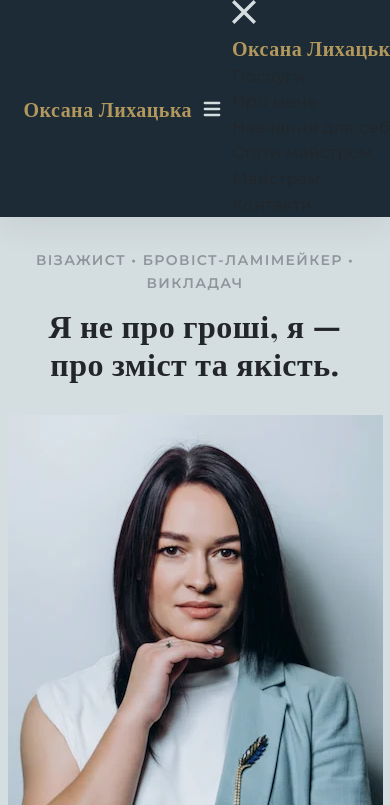
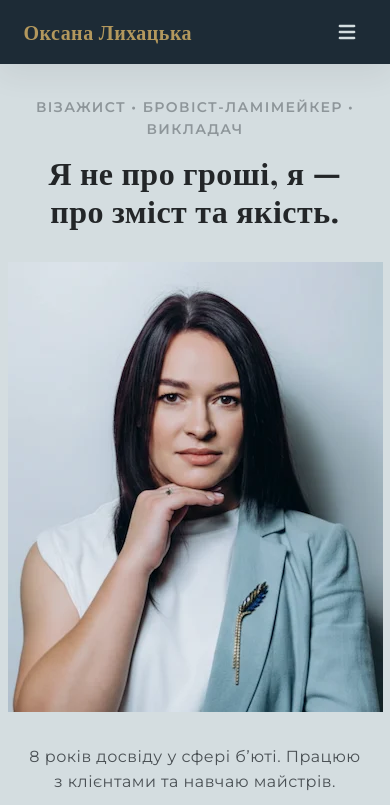
Before and after one commit to helen-akateva/beauty-landing, a website built with Vite: page index.html in a window 390 px wide. Shown: the top 805 px of the page. Built offline with nearby package versions, Linux system fonts and the light colour scheme; a web font is replaced by a local one.

Commit message:
feat: add mobile menu with toggle, keyboard and anchor link support

```diff
--- a/src/sections/header/header.css
+++ b/src/sections/header/header.css
@@ -5,6 +5,7 @@
   background-color: var(--color-header-bg);
   box-shadow: var(--shadow-soft);
   backdrop-filter: blur(10px);
+  overflow: visible;
 }
 
 .page-nav {
@@ -97,3 +98,55 @@
     display: none;
   }
 }
+
+.mobile-menu {
+  position: fixed;
+  top: 0;
+  left: 0;
+  width: 100%;
+  height: 100vh;
+  background-color: var(--color-header-bg);
+  z-index: 1100;
+  transform: translateX(-100%);
+  transition: transform 0.3s ease;
+  padding: var(--space-md);
+  overflow-y: auto;
+}
+
+.mobile-menu.is-open {
+  transform: translateX(0);
+}
+
+.mobile-menu-close {
+  display: flex;
+  margin-left: auto;
+  margin-bottom: var(--space-md);
+  padding: 8px;
+}
+
+.logo-nav-mb {
+  display: block;
+  font-family: var(--font-accent);
+  font-size: var(--fs-lg);
+  font-weight: 700;
+  color: var(--color-accent-gold);
+  margin-bottom: var(--space-lg);
+}
+
+.list-navmb {
+  display: flex;
+  flex-direction: column;
+  gap: var(--space-md);
+}
+
+.link-navmb {
+  font-family: var(--font-main);
+  font-size: var(--fs-lg);
+  font-weight: 600;
+  color: var(--color-bg-main);
+  transition: var(--transition);
+}
+
+.link-navmb:hover {
+  color: var(--color-accent-gold);
+}
--- a/src/sections/header/header.js
+++ b/src/sections/header/header.js
@@ -1,5 +1,3 @@
-// src/sections/header/header.js
-
 export function renderHeader() {
   return `
     <div class="container header-container">
@@ -32,7 +30,9 @@ export function renderHeader() {
             <use href="icons.svg#icon-menu"></use>
           </svg>
         </button>
-        <div class="mobile-menu" id="mobileMenu" aria-hidden="true">
+      </nav>
+
+      <div class="mobile-menu" aria-hidden="true">
         <button class="mobile-menu-close" aria-label="Закрити меню">
           <svg class="mobile-menu-icon" width="24" height="24">
             <use href="icons.svg#icon-x-close"></use>
@@ -40,38 +40,55 @@ export function renderHeader() {
         </button>
         <nav class="nav-mb">
          <a href="./index.html" class="logo logo-nav-mb">Оксана Лихацька</a>
-
-        <ul class="list-nav-mb">
-          <li class="item-nav-mb">
-            <a href="#services" class="link-nav-mb">Послуги</a>
+          <ul class="list-navmb">
+            <li class="item-navmb">
+              <a href="#services" class="link-navmb">Послуги</a>
             </li>
-          <li class="item-nav-mb">
-            <a href="#about" class="link-nav-mb">Про мене</a>
+            <li class="item-navmb">
+              <a href="#about" class="link-navmb">Про мене</a>
             </li>
-          <li class="item-nav-mb">
-            <a href="" class="link-nav-mb">Навчання для себе</a>
+            <li class="item-navmb">
+              <a href="" class="link-navmb">Навчання для себе</a>
             </li>
-          <li class="item-nav-mb">
-            <a href="" class="link-nav-mb">Стати майстром</a>
+            <li class="item-navmb">
+              <a href="" class="link-navmb">Стати майстром</a>
             </li>
-          <li class="item-nav-mb">
-            <a href="" class="link-nav-mb">Майстрам</a>
+            <li class="item-navmb">
+              <a href="" class="link-navmb">Майстрам</a>
             </li>
-          <li class="item-nav-mb">
-            <a href="" class="link-nav-mb">Контакти</a>
+            <li class="item-navmb">
+              <a href="" class="link-navmb">Контакти</a>
             </li>
           </ul>
         </nav>
       </div>
-    </nav>
     </div>
   `;
 }
 
 export function initHeader() {
-  const btn = document.querySelector('.mobile-menu-btn');
+  const mobileMenu = document.querySelector('.mobile-menu');
+  const navList = document.querySelector('.list-navmb');
+  const openMenuBtn = document.querySelector('.mobile-menu-btn');
+  const closeMenuBtn = document.querySelector('.mobile-menu-close');
 
-  btn.addEventListener('click', () => {
-    // логіка мобільного меню
+  const toggleMenu = () => {
+    mobileMenu.classList.toggle('is-open');
+    const isOpen = mobileMenu.classList.contains('is-open');
+    mobileMenu.setAttribute('aria-hidden', !isOpen);
+  };
+
+  navList?.addEventListener('click', event => {
+    if (event.target.closest('a[href^="#"]')) {
+      toggleMenu();
+    }
   });
+  document.addEventListener('keydown', event => {
+    if (event.code === 'Escape' && mobileMenu.classList.contains('is-open')) {
+      toggleMenu();
     }
+  });
+
+  openMenuBtn.addEventListener('click', toggleMenu);
+  closeMenuBtn.addEventListener('click', toggleMenu);
+}
```
Also changed, not shown: .prettierrc.json. Lines whose indentation alone changed are shown as unchanged.
